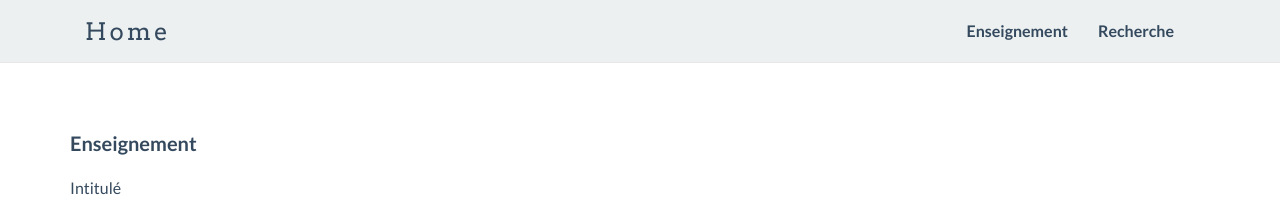
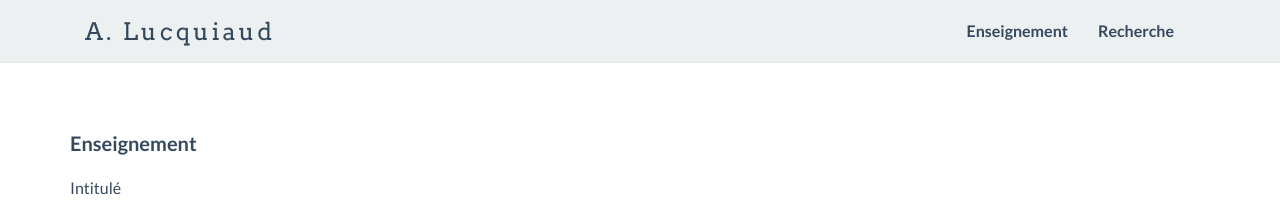
Before and after one commit to alucquiaud/alucquiaud.github.io, a Jekyll site: the page index.html, which Jekyll copies as it is, in a window 1280 px wide. Shown: the top 211 px of the page. Built offline with Jekyll 4.4.1, drawn with Linux system fonts in a browser that asks for light colours; nearby versions of some CDN libraries.

Commit message:
Update index.html

```diff
--- a/index.html
+++ b/index.html
@@ -73,7 +73,7 @@
 	<nav class="navbar-default" role="navigation">
 		<div class="container">
 			<div class="navbar-header">
-				<a class="navbar-brand" href="#home">Home</a>
+				<a class="navbar-brand" href="#home">A. Lucquiaud</a>
 			</div>
 			<div class="collapse navbar-collapse navbar-right navbar-ex1-collapse">
 				<ul class="nav navbar-nav">
```
